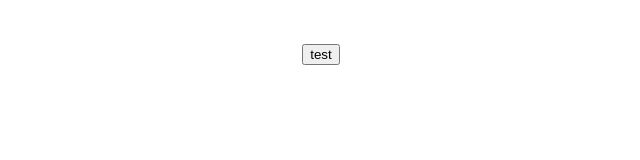
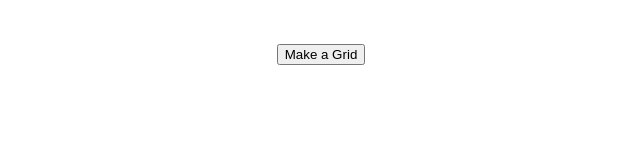
Before and after one commit to christianyarwood62/Etch-a-sketch, a plain HTML site: page index.html in a window 1280 px wide. Shown: the whole page, without its empty margins (319-959 px from the left). Drawn offline with Linux system fonts and the light colour scheme.

Commit message:
Change button text

```diff
--- a/script.js
+++ b/script.js
@@ -16,10 +16,11 @@ function makeGrid(size) {
     }
 }
 */
+
 // Create a button, add it to a class and add text
 startButton = document.createElement('button');
 startButton.classList.add('start-button');
-startButton.textContent = 'test';
+startButton.textContent = 'Make a Grid';
 buttonContainer.appendChild(startButton);
 
 function makeGrid(size) {
--- a/styles.css
+++ b/styles.css
@@ -5,8 +5,6 @@ body {
 }
 .grid-container {
     background-color: grey;
-    /* height: 740px;
-    width: 740px; */
     display: flex;
     flex-wrap: wrap;
     margin: 0 auto;
@@ -27,7 +25,6 @@ body {
 }
 
 .start-button {
-    /* background-color: red; */
     width: auto;
     height: auto;
     align-self: center;
```
